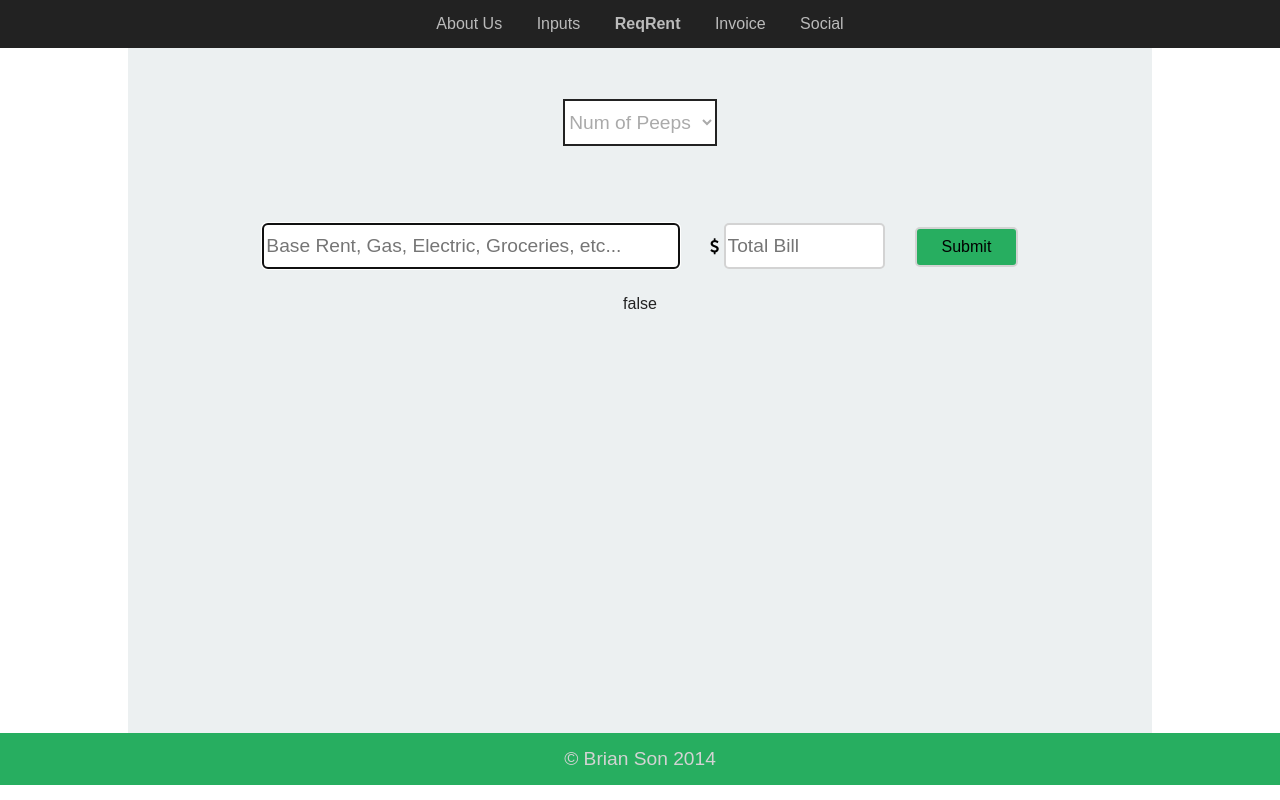
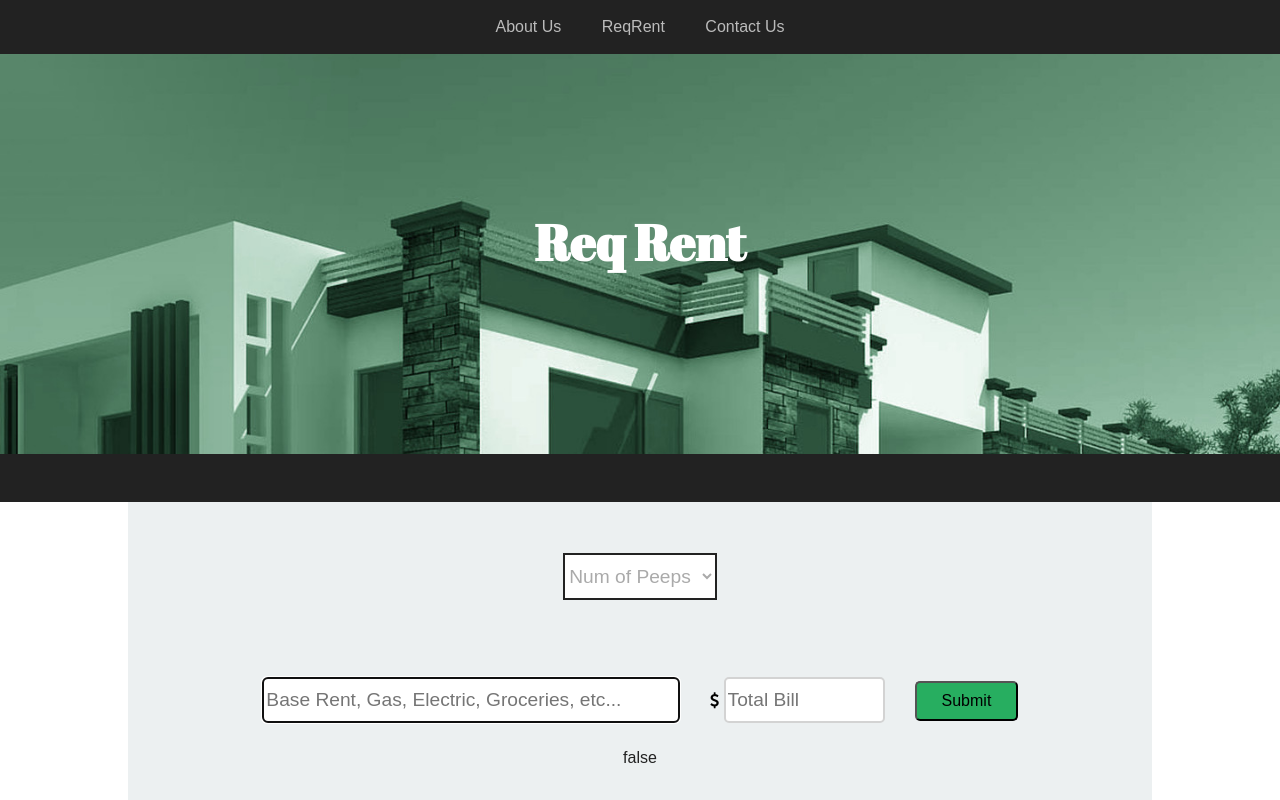
Before and after one commit to bson22/req-rent, a website: page app/index.html in a window 1280 px wide. Shown: the top 800 px of the page. Drawn offline with nearby package versions, Linux system fonts and the light colour scheme; files that its build step writes are made by us from their sources.

Commit message:
adds cool images and stuff

```diff
--- a/app/index.html
+++ b/app/index.html
@@ -16,9 +16,9 @@
     <!-- build:css({.tmp,app}) styles/main.css -->
     <link rel="stylesheet" href="styles/main.css">
     <link href="//netdna.bootstrapcdn.com/font-awesome/4.1.0/css/font-awesome.min.css" rel="stylesheet">
+    <link href='http://fonts.googleapis.com/css?family=Abril+Fatface' rel='stylesheet' type='text/css'>
     <!-- venmo button -->
-    <script src='https://platform.venmo.com/sdk.js'></script>
-    <!-- endbuild -->
+        <!-- endbuild -->
   </head>
   <body ng-app="reqrentApp">
     <!--[if lt IE 7]>
--- a/app/styles/main.css
+++ b/app/styles/main.css
@@ -10,7 +10,7 @@ body{
   font-family: Arial;
   font-size: 16px;
   height: 100%;
-  text-align: center;
+  /*text-align: center;*/
 }
 
 #navbar{
@@ -35,22 +35,29 @@ body{
 }
 
 #navbar ul li:hover{
-  background-color: #ecf0f1;
+  /*background-color: #ecf0f1;*/
 }
 
 #navbar ul li a {
   color: #bbb;
   display: block;
-  padding: 15px;
+  padding: 13px;
   text-decoration: none;
+  border: 5px solid #222;
 }
 
 #navbar ul li a:hover{
-  color: #27ae60;;
+  color: #fff;
   text-decoration: none;
+  border-bottom: 5px solid #27ae60;
+  border-left: 0px;
+  border-right: 0px;
+  border-top: 5px solid #222;
+  margin-left: 5px;
+  margin-right: 5px;
 }
 
-#navbar ul li:hover ul{
+#navbar ul li:hover ul ul{
   display: block;
 }
 
@@ -76,6 +83,36 @@ body{
 }
 /*end of css for navbar*/
 
+
+/*css for image here*/
+
+
+#banner {
+  width: 100%;
+  min-height: 400px;
+  background: url("../../images/house-background.jpg");
+  background-size: cover;
+  background-attachment: fixed;
+  text-align: center;
+}
+
+#banner-head {
+  font-family: 'Abril Fatface', cursive;
+  font-size: 50px;
+  margin-top: 12%;
+  margin-bottom: 0;
+  color: #fff;
+  display: inline-block;
+  vertical-align: middle;
+}
+
+#blackbar {
+  width: 100%;
+  min-height: 3em;
+  background-color: #222;
+}
+
+/*css for container form starts here*/
 #container {
   width: 80%;
   margin: 0 auto;
@@ -85,6 +122,7 @@ body{
   position: relative;
   display: block;
   overflow-y: scroll;
+  text-align: center;
 }
 
 #InvoiceForm {
@@ -210,14 +248,13 @@ li{
   border-bottom: 3px solid #222;
 }
 
-.button {
+button {
   font-size: 1em;
   width: 10%;
   display: inline;
   margin: 2.5%;
   background-color: #27ae60;
   height: 40px;
-  /*border: 2px solid gray;*/
   border-radius: 5px;
 }
 
--- a/app/views/main.html
+++ b/app/views/main.html
@@ -9,20 +9,22 @@
   <div id="navbar">
     <div id="navwrapper">
       <ul>
-        <li><a href=""> About Us </a></li>
-        <li><a href="">Inputs</a></li>
-        <li><strong><a id="logo" href=""> ReqRent </a></strong></li>
-        <li><a href=""> Invoice </a></li>
-        <li><a href="">Social</a>
-          <ul>
-            <li><a href="">Youtube</a><li>
-            <li><a href="">Twitter</a><li>
-            <li><a href="">Facebook</a><li>
-          </ul>
+        <li><a href="">About Us</a></li>
+        <li><a href="" id=>ReqRent</a></li>
+        <li><a href="">Contact Us</a></li>
         </li>
       </ul>
     </div>
   </div>
+
+  <div id="banner">
+    <!-- backgorund image here -->
+      <h1 id="banner-head"> Req Rent</h1>
+  </div>
+
+  <div id="blackbar">
+  </div>
+
   <div id="container">
     <form name="InvoiceForm" id="InvoiceForm" ng-controller="InvoiceCtrl" novalidate>
 
@@ -35,7 +37,7 @@
       <i class="fa fa-usd"></i>
       <input ng-model="bill.price" id="totalBill" type="number" value="0.00" placeholder="Total Bill" required/>
 
-      <input type="submit" class="button" ng-click="InvoiceForm.$valid && addBill()" />
+      <button ng-click="InvoiceForm.$valid && addBill()"> Submit </button>
       <div>{{InvoiceForm.$valid}}</div>
 
       <div id="prevField">
```
Also changed, not shown: app/images/house-background.jpg (added).
